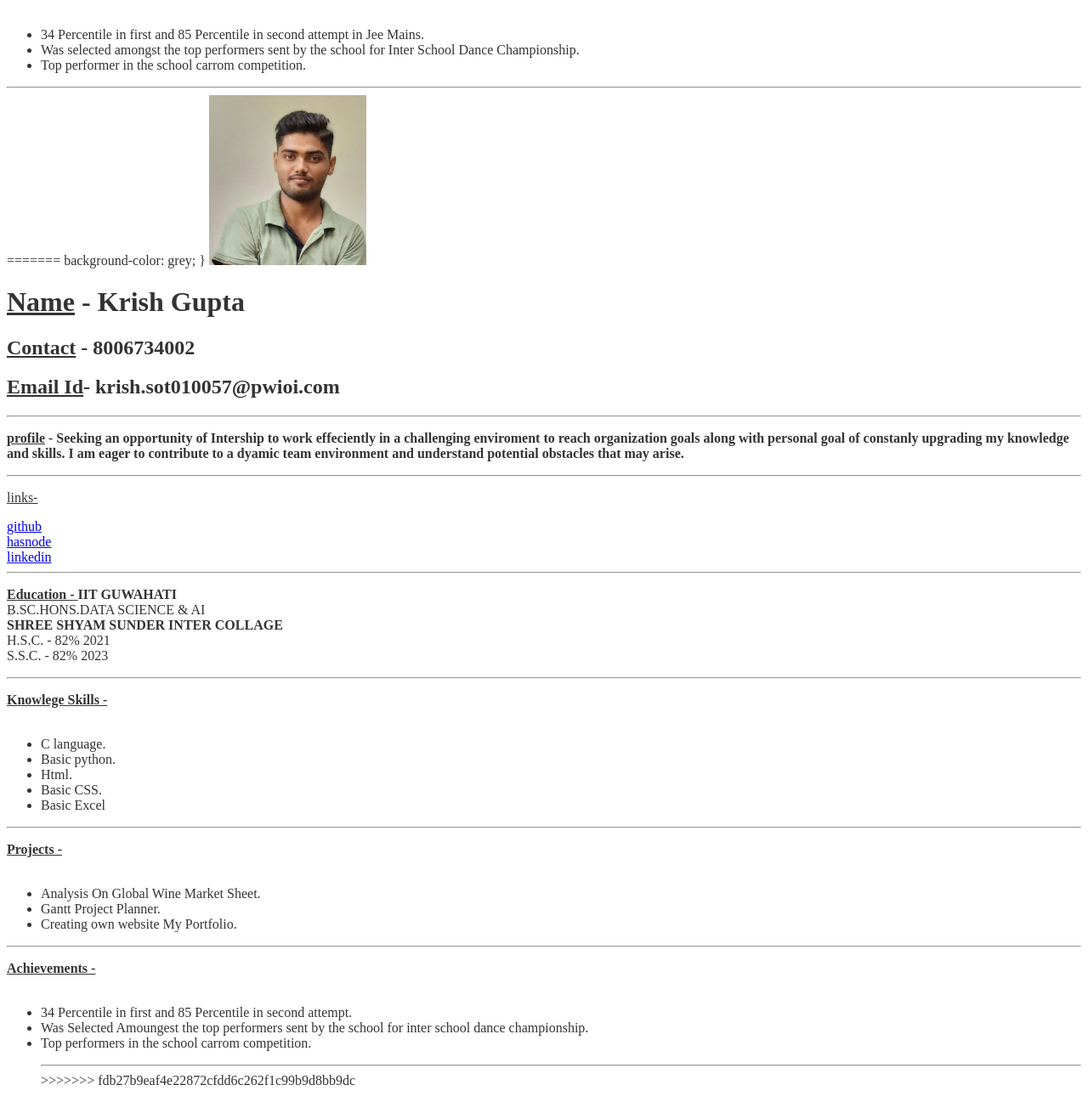
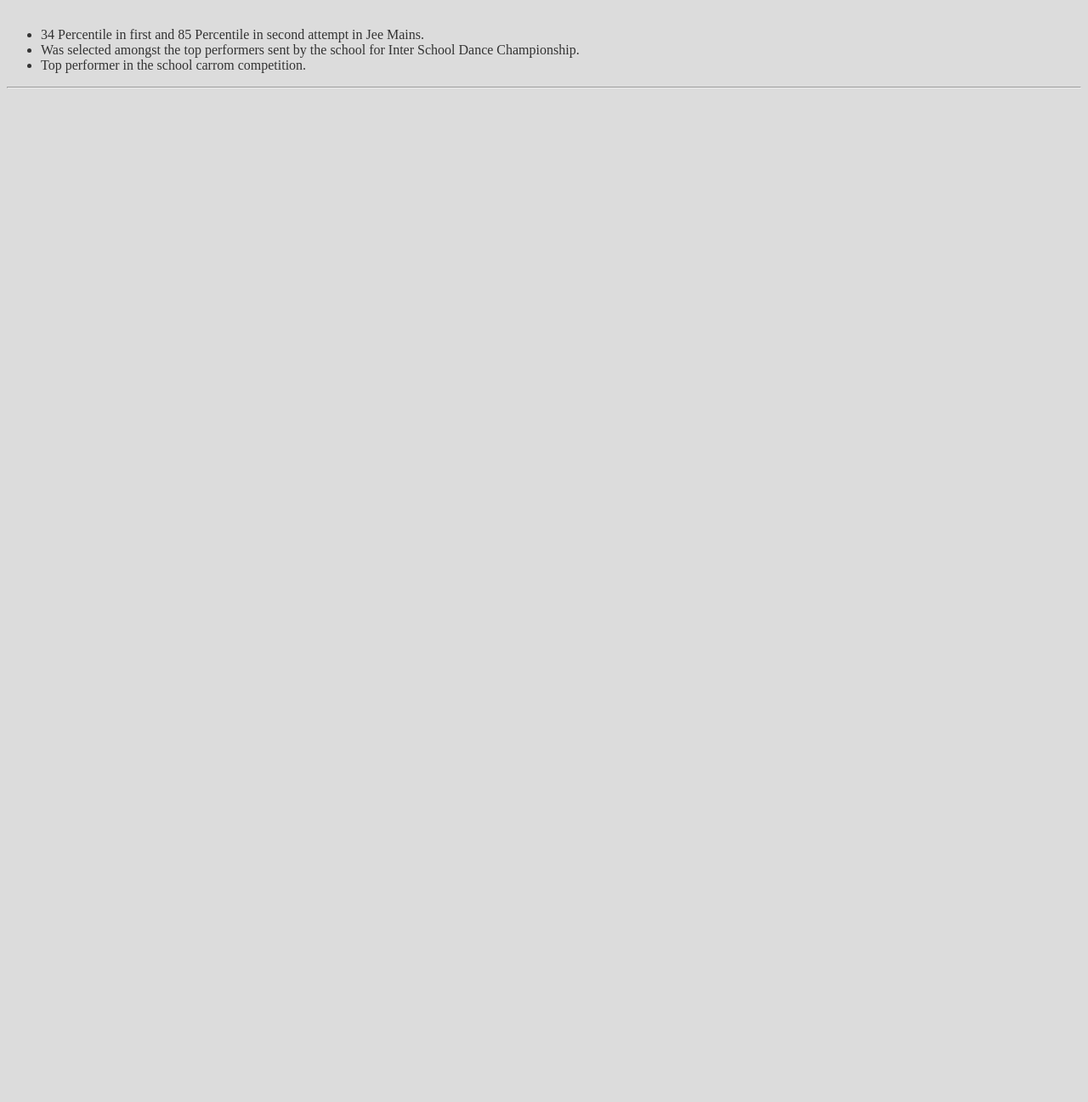
Before and after one commit to Krish9006/resumev1, a plain HTML site: page index.html in a window 1280 px wide. Shown: the part 1030-2327 px from the top of the page at 85% size. After the commit the page ends 1142 px from the top, so only its background shows below. Drawn offline with Linux system fonts and the light colour scheme.

Commit message:
fifth commit

```diff
--- a/index.html
+++ b/index.html
@@ -7,7 +7,7 @@
 </head>
 <body><style>
     body{
-<<<<<<< HEAD
+
         background-color: gainsboro;;
         color: #333;
 
@@ -32,23 +32,3 @@
 
 </body>
 </html>
-=======
-        background-color:  grey;
-    }
-</style><img src="photo  krish2.jpg"  alt="krish" height="200",weight=250 >
-    <h1><u>Name</u> - Krish Gupta</h1>
-    <h2><u> Contact</u>  - 8006734002</h2>
-    <h2><u> Email Id</u>- krish.sot010057@pwioi.com</h2><hr>
-    <p><b><u> profile</u> - Seeking an opportunity of Intership to work effeciently in a challenging enviroment to reach organization goals along with personal goal of
-     constanly upgrading my knowledge and skills. I am eager to contribute to a dyamic team environment and understand potential obstacles that may arise.
-    </b></p><hr>
-     <p><u>links-</u></p><a href="https://github.com/Krish9006"target="blank">github</a><br/>
-    <a href="https://hashnode.com/@krish507"target="blank">hasnode</a><br/>
-    <a href="https://www.linkedin.com/in/krish-gupta-8a81752a4/"target="blank">linkedin</a><br/><hr>
-    <p><b><u> Education - </u></b><B> IIT GUWAHATI<br/> </B>B.SC.HONS.DATA SCIENCE & AI<br/><B>SHREE SHYAM SUNDER INTER COLLAGE</B><br/> H.S.C. - 82% 2021<BR/>S.S.C. - 82% 2023 </p><hr>
-    <p><b><u>Knowlege Skills -<ul></u></b><br/><li>C language.</li><li> Basic python.</li><li>Html.</li><li> Basic CSS.</li><li> Basic Excel</li></p></ul><hr>
-    <p><b><u> Projects - <ul></u></b><br/><li>Analysis On Global Wine Market Sheet.</li><li>Gantt Project Planner.</li><li>Creating own website My Portfolio. </li></p></ul><hr>
-    <p><b><u> Achievements - <ul></u></b><br/><li>34 Percentile in first and 85 Percentile in second attempt.</li><li>Was Selected Amoungest the top performers sent by the school for inter school dance championship.</li><li> Top performers in the school carrom competition.</li> </p><hr>
-</body>
-</html>
->>>>>>> fdb27b9eaf4e22872cfdd6c262f1c99b9d8bb9dc
```
